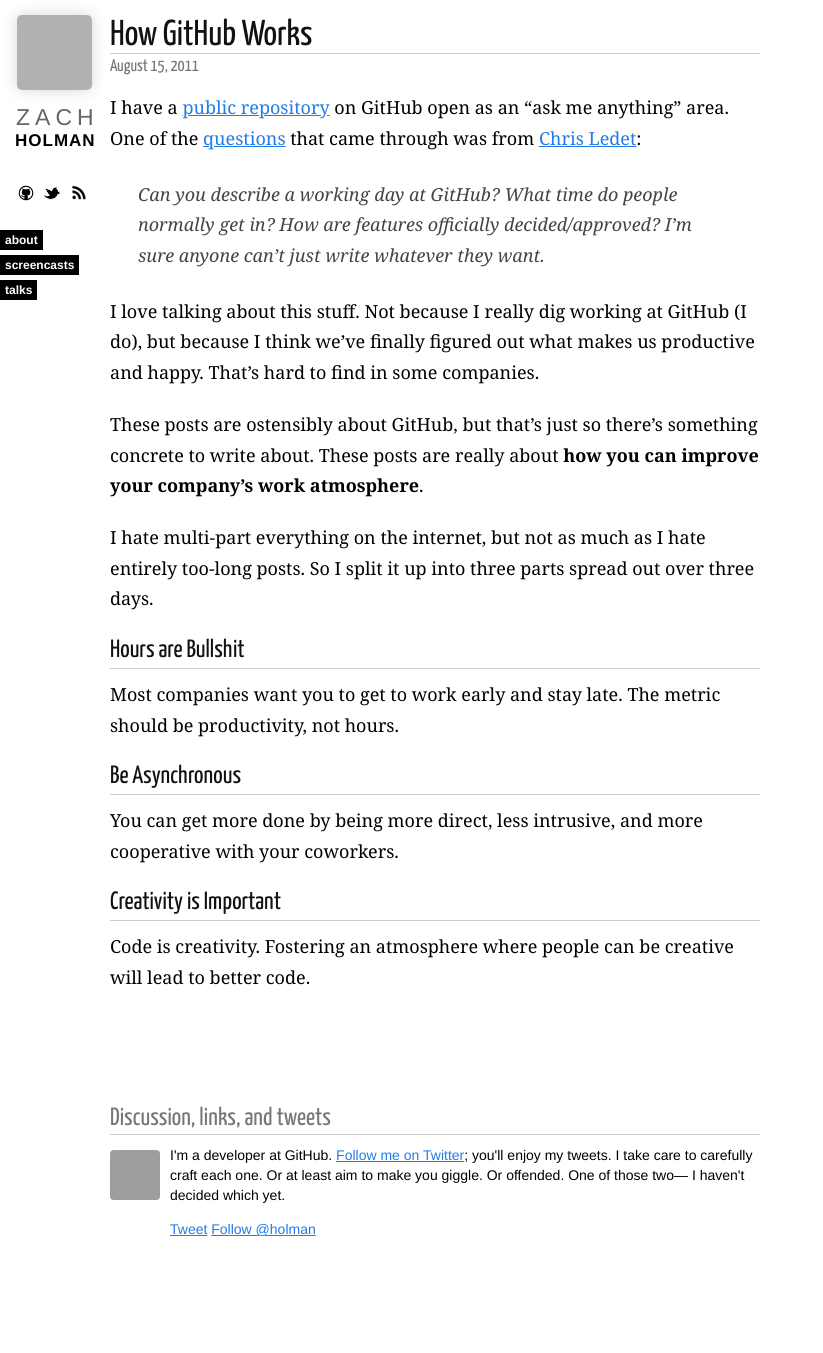
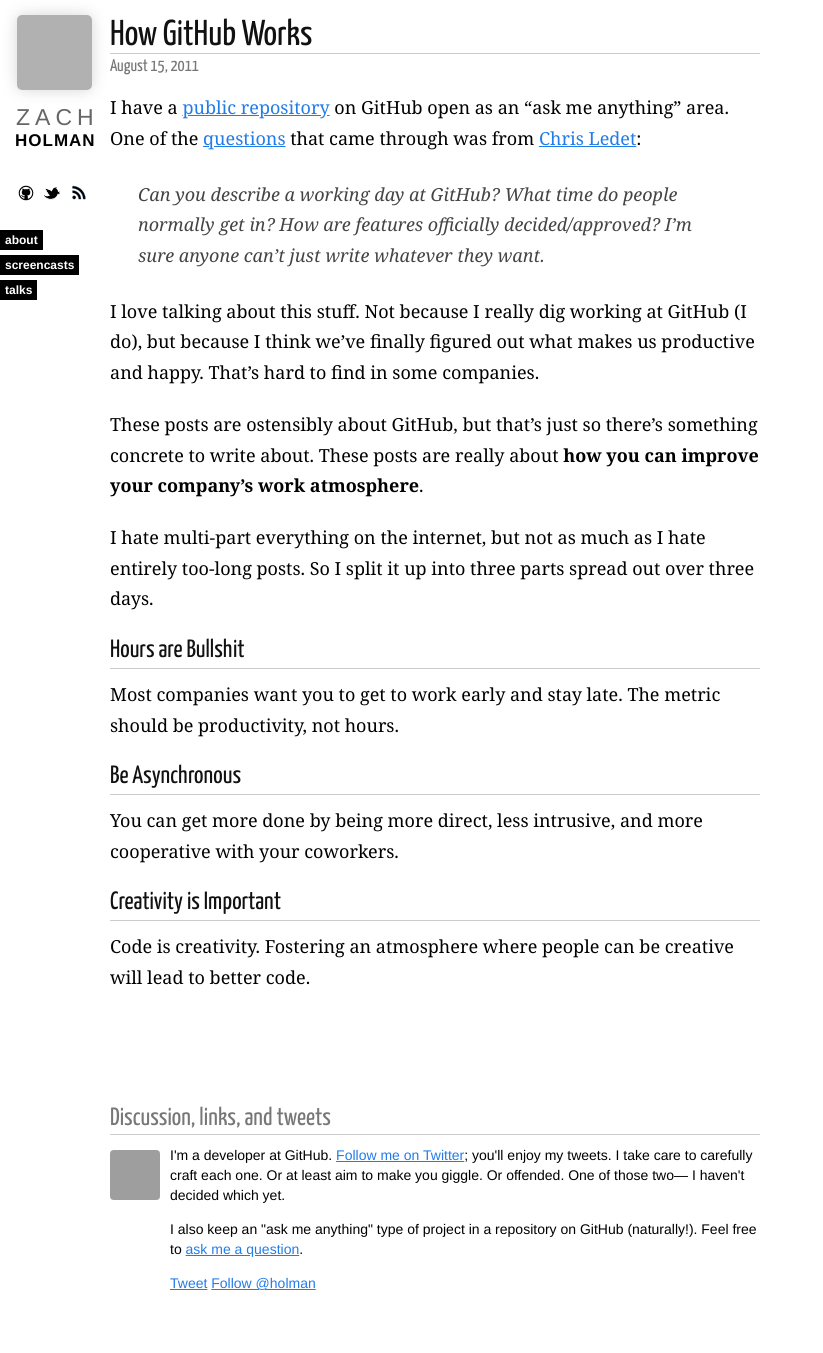
Before and after one commit to broccolini/designertocoder.github.com, a Jekyll site: the page built from _posts/2011-08-15-how-github-works.markdown, in a window 1280 px wide. Shown: the whole page, without its empty margins (0-823 px from the left). Built offline with Jekyll 4.4.1, drawn with Linux system fonts in a browser that asks for light colours; nearby versions of some CDN libraries; Markdown is read by kramdown in place of the engine named in the settings; comment, search, counter and statistics services are not loaded; before the commit the page ends 1299 px from its top, so only the background shows below that; grey boxes are pictures that could not be loaded.

Commit message:
promote feedback

```diff
--- a/_layouts/post.html
+++ b/_layouts/post.html
@@ -25,6 +25,10 @@
       </p>
       {% endif %}
 
+      <p>
+        I also keep an "ask me anything" type of project in a repository on GitHub (naturally!). Feel free to <a href="https://github.com/holman/feedback/issues">ask me a question</a>.
+      </p>
+
       <a href="http://twitter.com/share" class="twitter-share-button" data-count="none" data-via="holman">Tweet</a>
       <script type="text/javascript" src="http://platform.twitter.com/widgets.js"></script>
 
```
